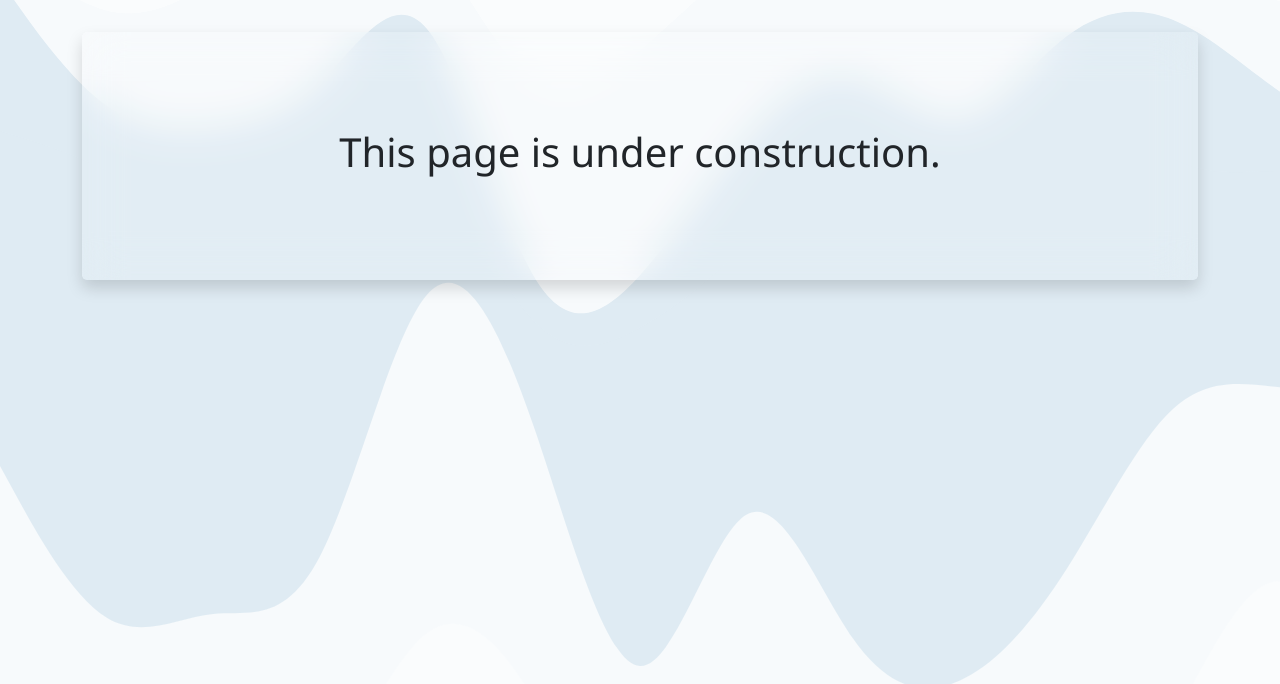
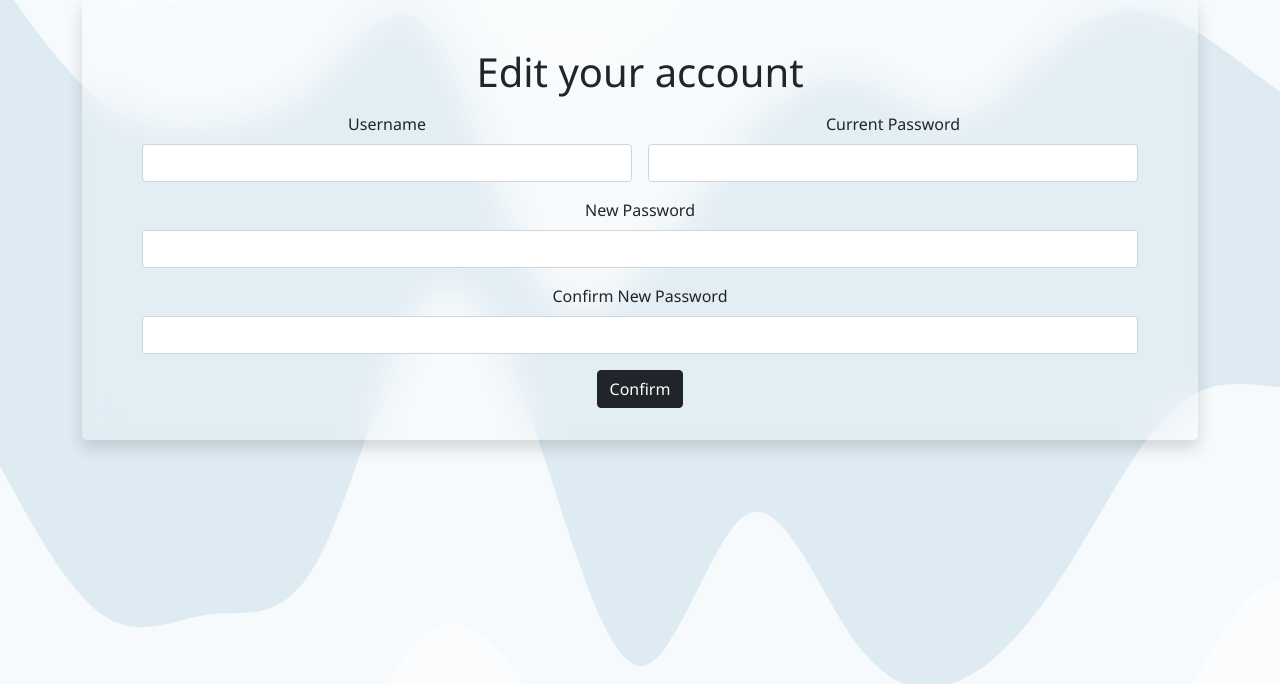
Before and after one commit to Ipcagr1d/trade-this, a Flask app: page /account in a window 1280 px wide. Shown: the part 116-800 px from the top of the page. Run offline with Flask 2, Linux system fonts and the light colour scheme; a user stored in the database is signed in; some libraries are stand-ins or nearby versions.

Commit message:
Account feature is finished

```diff
--- a/app.py
+++ b/app.py
@@ -81,6 +81,9 @@ def index():
 def account():
     """Change account password"""
 
+    # Handle error
+    errormessage = " "
+
     # Personal touch adding a way to change your account password
 
     if request.method == "POST":
@@ -92,27 +95,37 @@ def account():
 
         # Form check ensure all required forms are filled
         if not current_password:
-            return apology("Please enter your current password")
+            errormessage = "You haven't enter you password"
+            return render_template("account.html", errormessage=errormessage)
 
         elif not new_password:
-            return apology("Enter your new password")
+            errormessage = "You haven't set your new password"
+            return render_template("account.html", errormessage=errormessage)
+
+        elif not confirmation:
+            errormessage = "You haven't confirm your new password"
+            return render_template("account.html", errormessage=errormessage)
 
         # Fetch user data
         rows = db.execute("SELECT * FROM users WHERE id = ?", session["user_id"])
 
         # Password check
         if len(rows) != 1 or not check_password_hash(rows[0]["hash"], request.form.get("current_password")):
-            return apology("invalid password", 403)
+            errormessage = "Invalid password"
+            return render_template("account.html", errormessage=errormessage)
 
          # Personal touch password validator
         elif validate(new_password) != 1:
-            return apology("Password is weak, 8 characters with digits, uppercase and lowercase required")
+            errormessage = "Password is weak, 8 characters with digits, uppercase and lowercase required"
+            return render_template("account.html", errormessage=errormessage)
 
         elif not confirmation:
-            return apology("New password do not match")
+            errormessage = "New password do not match"
+            return render_template("account.html", errormessage=errormessage)
 
         elif new_password != confirmation:
-            return apology("New passwword do not match")
+            errormessage = "New password do not match"
+            return render_template("account.html", errormessage=errormessage)
 
         # Hash the new password
         else:
@@ -122,8 +135,10 @@ def account():
 
             db.execute("UPDATE users SET hash = ? WHERE id = ?", hash, session["user_id"])
 
-            flash("Success!")
-            return render_template("index.html")
+            flash("Success! Log in with your new credential")
+
+            # Redirect user to login form
+            return redirect("/login")
 
     else:
         return render_template("account.html")
--- a/templates/account.html
+++ b/templates/account.html
@@ -5,9 +5,30 @@
 {% endblock %}
 
 {% block main %}
-  <div class="acrylic shadow p-5 rounded-3 my-5 text-center">
-    <div class="container-fluid py-5">
-      <h1>This page is under construction.</h1>
+<div class="acrylic shadow p-3 px-5 mb-4 rounded-3 text-center my-3 mw-25">
+  <div class="container-fluid py-3 justify-content-center text-center">
+    <h1 class="my-3">Edit your account</h1>
+    <form action="/account" method="post" class="row g-3">
+      <div class="col-md-6">
+        <label for="username" class="form-label">Username</label>
+        <input type="text" class="form-control" id="account-username" name="username" autocomplete="off">
+      </div>
+      <div class="col-md-6">
+        <label for="password" class="form-label">Current Password</label>
+        <input type="password" class="form-control" id="account-password" name="current_password">
+      </div>
+      <div class="col-12">
+        <label for="newpassword" class="form-label">New Password</label>
+        <input type="password" class="form-control" id="account-newpassword" name="new_password">
+      </div>
+      <div class="col-12">
+        <label for="confirmation" class="form-label">Confirm New Password</label>
+        <input type="password" class="form-control" id="confirmation" name="confirmation">
+      </div>
+      <div class="col-12">
+        <button type="submit" class="btn btn-dark">Confirm</button>
+      </div>
+    </form>
     </div>
   </div>
 {% endblock %}
--- a/templates/buy.html
+++ b/templates/buy.html
@@ -5,10 +5,10 @@
 {% endblock %}
 
 {% block main %}
-  <div class="acrylic shadow p-5 mb-4 rounded-3 text-center my-3">
+  <div class="acrylic shadow p-3 mb-3 rounded-3 text-center my-3">
     <div class="container-fluid py-5">
       <h1 class="display-5 fw-bold">Buy</h1>
-      <p class="fs-4 text-center">Know the symbol for the stock first, use quote to verify the symbol and current price. Symbol selector is not yet available sadly, but don't worry I'll add it someday...</p>
+      <p class="fs-5 text-center">Know the symbol for the stock first, use quote to verify the symbol and current price. Symbol selector is not yet available sadly, but don't worry I'll add it someday...</p>
     </div>
   </div>
   <div class="form-signin">
--- a/templates/index.html
+++ b/templates/index.html
@@ -19,7 +19,7 @@
   </div>
 
   <div class="my-3 p-3 rounded shadow acrylic">
-    <div class="container px-4 py-5" id="hanging-icons">
+    <div class="container px-4 py-3" id="hanging-icons">
       <h2 class="pb-2 border-bottom"><svg xmlns="http://www.w3.org/2000/svg" width="32" height="32" fill="currentColor" class="bi bi-lightning" viewBox="0 0 16 16">
         <path d="M5.52.359A.5.5 0 0 1 6 0h4a.5.5 0 0 1 .474.658L8.694 6H12.5a.5.5 0 0 1 .395.807l-7 9a.5.5 0 0 1-.873-.454L6.823 9.5H3.5a.5.5 0 0 1-.48-.641l2.5-8.5zM6.374 1 4.168 8.5H7.5a.5.5 0 0 1 .478.647L6.78 13.04 11.478 7H8a.5.5 0 0 1-.474-.658L9.306 1H6.374z"/>
       </svg>Quick Access</h2>
--- a/templates/layout.html
+++ b/templates/layout.html
@@ -49,7 +49,7 @@
   <body class="bg-light" id="index-body">
     <nav class="navbar navbar-expand-lg fixed-top navbar-dark bg-dark" aria-label="Main navigation">
         <div class="container-fluid">
-          <a class="navbar-brand" href="#"><img src="/static/favicon/favico-gradient-06.svg" width="32" height="32">Trade This!</a>
+          <a class="navbar-brand" href="/about"><img src="/static/favicon/favico-gradient-06.svg" width="32" height="32">Trade This!</a>
           <button class="navbar-toggler p-0 border-0" type="button" id="navbarSideCollapse" data-bs-toggle="offcanvas" aria-label="Toggle navigation">
             <span class="navbar-toggler-icon"></span>
           </button>
--- a/templates/quote.html
+++ b/templates/quote.html
@@ -21,10 +21,10 @@
 {% block main %}
 <div id="loading"></div>
   <div id="content">
-    <div class="acrylic shadow p-5 mb-4 rounded-3 text-center my-3">
+    <div class="acrylic shadow p-3 mb-3 rounded-3 text-center my-3">
       <div class="container-fluid py-5">
         <h1 class="display-5 fw-bold">Quote</h1>
-        <p class="fs-4 text-center">A quote is the last price at which an asset traded; it is the most recent price that a buyer and seller agreed upon and at which some amount of the asset was transacted. ... The ask quote shows what a current participant is willing to sell the shares for. A quote is also referred to as an asset's "quoted price."</p>
+        <p class="fs-5 text-center">A quote is the last price at which an asset traded; it is the most recent price that a buyer and seller agreed upon and at which some amount of the asset was transacted. ... The ask quote shows what a current participant is willing to sell the shares for. A quote is also referred to as an asset's "quoted price."</p>
       </div>
     </div>
     <div class="form-signin">
--- a/templates/sell.html
+++ b/templates/sell.html
@@ -5,10 +5,10 @@
 {% endblock %}
 
 {% block main %}
-  <div class="acrylic shadow p-5 mb-4 rounded-3 text-center my-3">
+  <div class="acrylic shadow p-3 mb-3 rounded-3 text-center my-3">
     <div class="container-fluid py-5">
       <h1 class="display-5 fw-bold">Sell</h1>
-      <p class="fs-4 text-center">Don't worry selling is easily done, just choose your stock symbol and type how many shares you want to sell</p>
+      <p class="fs-5 text-center">Don't worry selling is easily done here, just choose your stock symbol and type how many shares you want to sell</p>
     </div>
   </div>
   <div class="form-signin">
```
Also changed, not shown: tradethis.db.
